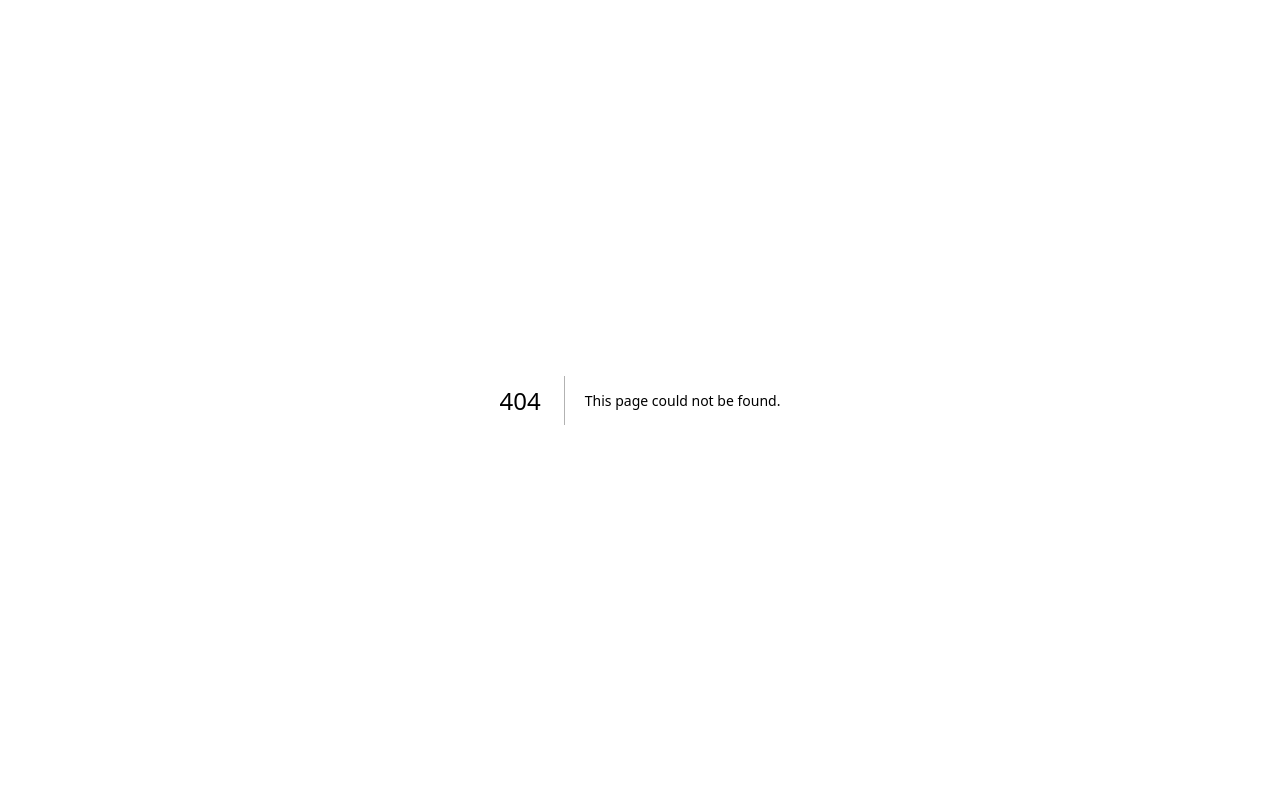
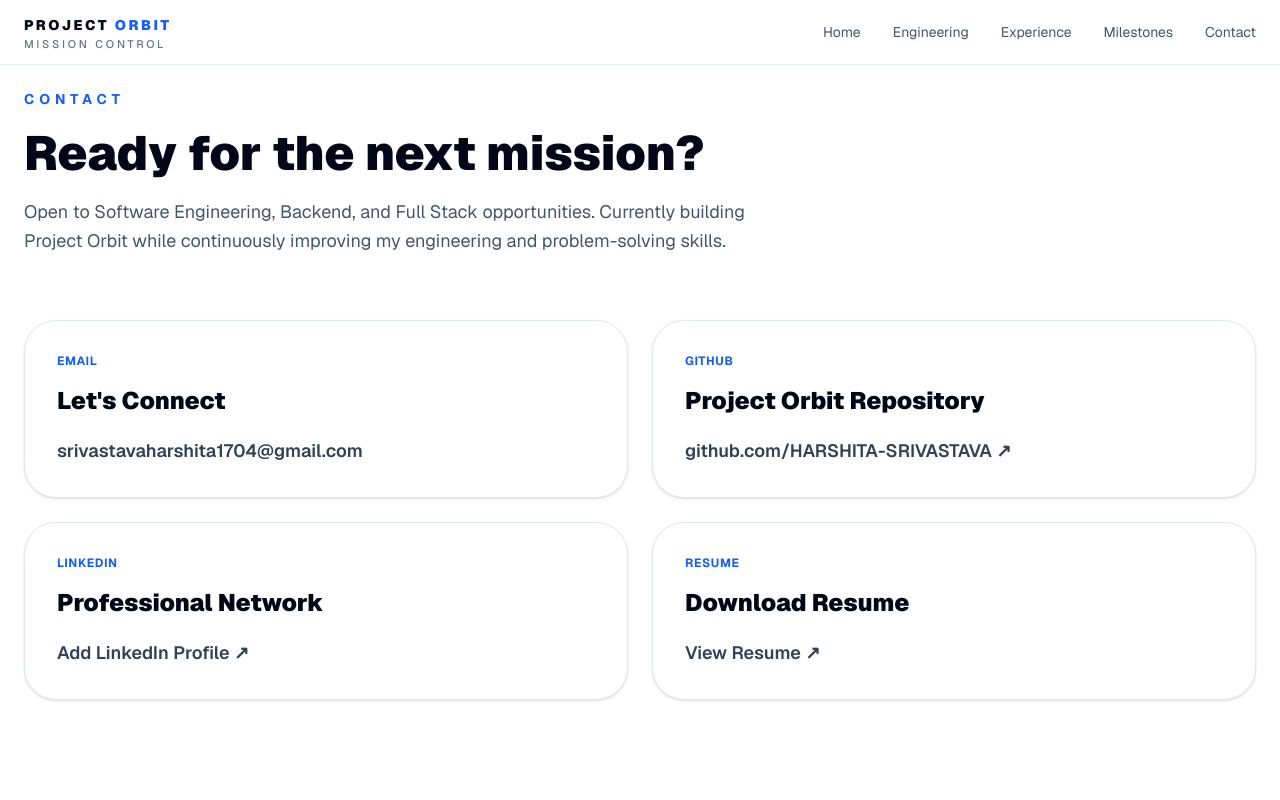
Before and after one commit to HARSHITA-SRIVASTAVA/project-orbit, a Next.js app: page /contact in a window 1280 px wide. Before the commit this address had no page. Shown: the top 800 px of the page. Built offline with nearby package versions, Linux system fonts and the light colour scheme.

Commit message:
feat:add contact page

```diff
--- /dev/null
+++ b/app/contact/page.tsx
@@ -0,0 +1,108 @@
+import Navbar from "@/components/layout/Navbar";
+import Footer from "@/components/layout/Footer";
+import Container from "@/components/layout/Container";
+
+export default function ContactPage() {
+  return (
+    <>
+      <Navbar />
+
+      <main className="min-h-screen">
+        <Container>
+          <p className="mt-6 text-sm font-bold uppercase tracking-[0.35em] text-blue-600">
+            Contact
+          </p>
+
+          <h1 className="mt-5 text-5xl font-black text-slate-950">
+            Ready for the next mission?
+          </h1>
+
+          <p className="mt-5 max-w-3xl text-lg leading-relaxed text-slate-600">
+            Open to Software Engineering, Backend, and Full Stack opportunities.
+            Currently building Project Orbit while continuously improving my
+            engineering and problem-solving skills.
+          </p>
+
+          <div className="mt-16 grid gap-6 md:grid-cols-2">
+
+            {/* Email */}
+            <article className="rounded-[2rem] border border-slate-200 bg-white p-8 shadow-sm transition hover:border-blue-200 hover:shadow-lg hover:shadow-blue-600/10">
+              <p className="text-xs font-bold uppercase tracking-wider text-blue-600">
+                Email
+              </p>
+
+              <h2 className="mt-4 text-2xl font-black text-slate-950">
+                Let's Connect
+              </h2>
+
+              <a
+                href="mailto:srivastavaharshita1704@gmail.com"
+                className="mt-5 inline-block text-lg font-semibold text-slate-700 hover:text-blue-600"
+              >
+                srivastavaharshita1704@gmail.com
+              </a>
+            </article>
+
+            {/* GitHub */}
+            <article className="rounded-[2rem] border border-slate-200 bg-white p-8 shadow-sm transition hover:border-blue-200 hover:shadow-lg hover:shadow-blue-600/10">
+              <p className="text-xs font-bold uppercase tracking-wider text-blue-600">
+                GitHub
+              </p>
+
+              <h2 className="mt-4 text-2xl font-black text-slate-950">
+                Project Orbit Repository
+              </h2>
+
+              <a
+                href="https://github.com/HARSHITA-SRIVASTAVA"
+                target="_blank"
+                rel="noopener noreferrer"
+                className="mt-5 inline-block text-lg font-semibold text-slate-700 hover:text-blue-600"
+              >
+                github.com/HARSHITA-SRIVASTAVA ↗
+              </a>
+            </article>
+
+            {/* LinkedIn */}
+            <article className="rounded-[2rem] border border-slate-200 bg-white p-8 shadow-sm transition hover:border-blue-200 hover:shadow-lg hover:shadow-blue-600/10">
+              <p className="text-xs font-bold uppercase tracking-wider text-blue-600">
+                LinkedIn
+              </p>
+
+              <h2 className="mt-4 text-2xl font-black text-slate-950">
+                Professional Network
+              </h2>
+
+              <a
+                href="https://www.linkedin.com/in/harshita-srivastava-07b043292/"
+                className="mt-5 inline-block text-lg font-semibold text-slate-700 hover:text-blue-600"
+              >
+                Add LinkedIn Profile ↗
+              </a>
+            </article>
+
+            {/* Resume */}
+            <article className="rounded-[2rem] border border-slate-200 bg-white p-8 shadow-sm transition hover:border-blue-200 hover:shadow-lg hover:shadow-blue-600/10">
+              <p className="text-xs font-bold uppercase tracking-wider text-blue-600">
+                Resume
+              </p>
+
+              <h2 className="mt-4 text-2xl font-black text-slate-950">
+                Download Resume
+              </h2>
+
+              <a
+                href="/resume.pdf"
+                className="mt-5 inline-block text-lg font-semibold text-slate-700 hover:text-blue-600"
+              >
+                View Resume ↗
+              </a>
+            </article>
+          </div>
+        </Container>
+      </main>
+
+      <Footer />
+    </>
+  );
+}
--- a/app/engineering/[slug]/page.tsx
+++ b/app/engineering/[slug]/page.tsx
@@ -26,7 +26,7 @@ export default async function ProjectPage({ params }: ProjectPageProps) {
 
       <main className="min-h-screen">
         <Container>
-          <p className="text-sm font-bold uppercase tracking-[0.35em] text-blue-600">
+          <p className="mt-6 text-sm font-bold uppercase tracking-[0.35em] text-blue-600">
             Engineering Mission
           </p>
 
--- /dev/null
+++ b/app/engineering/page.tsx
@@ -0,0 +1,38 @@
+import Navbar from "@/components/layout/Navbar";
+import Footer from "@/components/layout/Footer";
+import Container from "@/components/layout/Container";
+import MissionCard from "@/components/engineering/MissionCard";
+import { projects } from "@/data/projects";
+
+export default function EngineeringPage() {
+  return (
+    <>
+      <Navbar />
+
+      <main className="min-h-screen">
+        <Container>
+          <p className="mt-6 text-sm font-bold uppercase tracking-[0.35em] text-blue-600">
+            Engineering Missions
+          </p>
+
+          <h1 className="mt-5 text-5xl font-black text-slate-950">
+            Software projects built with intent.
+          </h1>
+
+          <p className="mt-5 max-w-3xl text-lg leading-relaxed text-slate-600">
+            A focused collection of full-stack, backend, and machine learning
+            projects that reflect my software engineering journey.
+          </p>
+
+          <section className="mt-16 grid gap-6 lg:grid-cols-2">
+            {projects.map((project) => (
+              <MissionCard key={project.id} project={project} />
+            ))}
+          </section>
+        </Container>
+      </main>
+
+      <Footer />
+    </>
+  );
+}
--- a/app/experience/page.tsx
+++ b/app/experience/page.tsx
@@ -13,7 +13,7 @@ export default function ExperiencePage() {
 
       <main className="min-h-screen">
         <Container>
-          <p className="text-sm font-bold uppercase tracking-[0.35em] text-blue-600">
+          <p className="mt-6 text-sm font-bold uppercase tracking-[0.35em] text-blue-600">
             Flight Log
           </p>
 
--- a/app/milestones/page.tsx
+++ b/app/milestones/page.tsx
@@ -12,7 +12,7 @@ export default function MilestonesPage() {
 
       <main className="min-h-screen">
         <Container>
-          <p className="text-sm font-bold uppercase tracking-[0.35em] text-blue-600">
+          <p className="mt-6 text-sm font-bold uppercase tracking-[0.35em] text-blue-600">
             Mission Milestones
           </p>
 
```
Also changed, not shown: components/layout/Navbar.tsx (line endings or trailing spaces).
